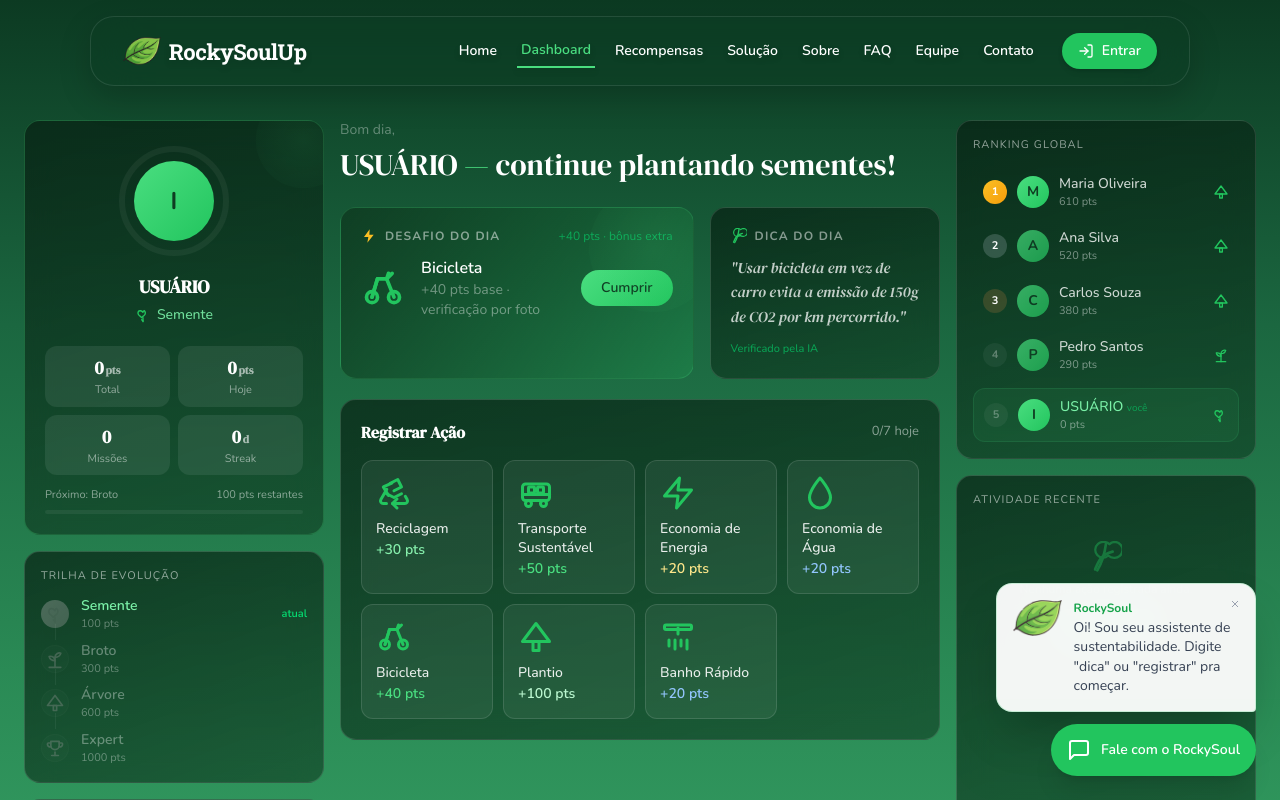
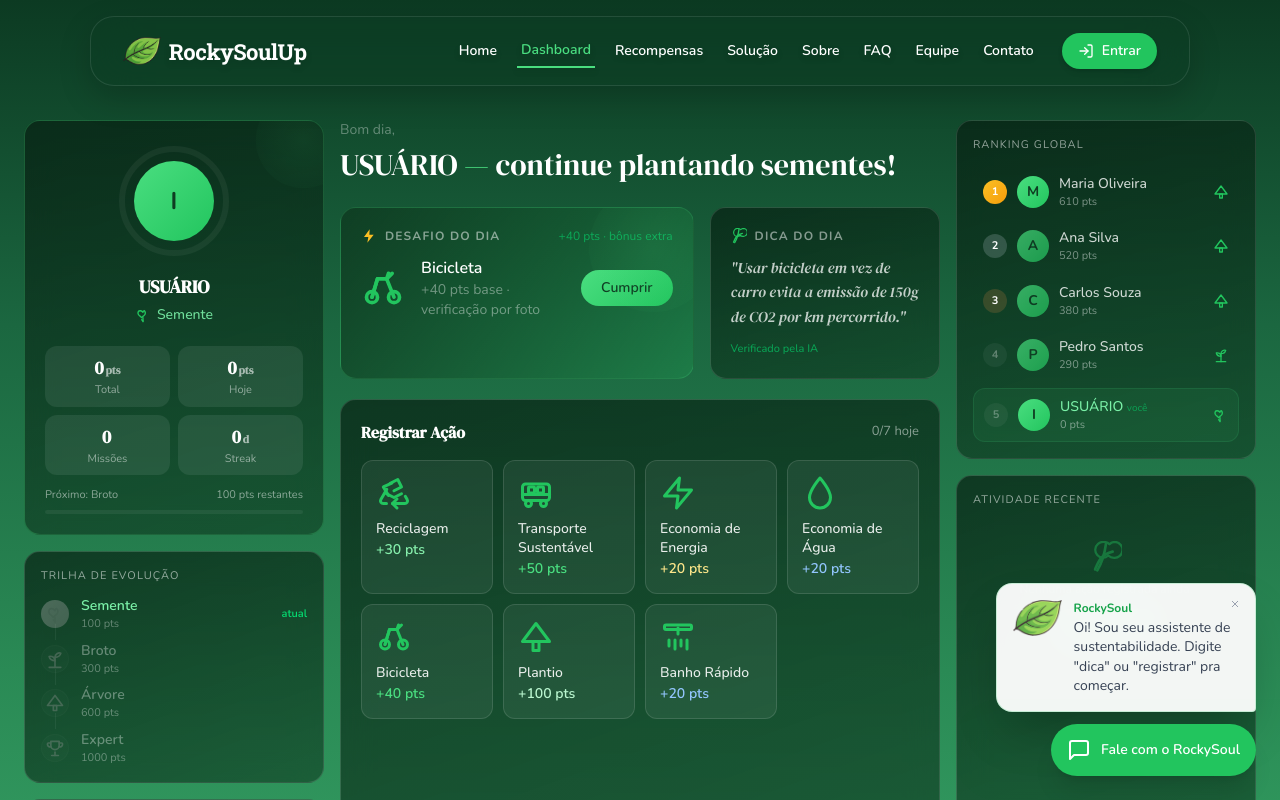
Before and after one commit to igorodriguesd/rockysoul-react, a React (Vite) app: page /dashboard in a window 1280 px wide. Shown: the top 800 px of the page. Built offline with nearby package versions, Linux system fonts and the light colour scheme.

Commit message:
feat: alinhando os cards do dashboard

```diff
--- a/src/pages/Dashboard.tsx
+++ b/src/pages/Dashboard.tsx
@@ -382,12 +382,12 @@ export default function Dashboard() {
           </div>
 
           {/* Registrar ação */}
-          <div className="glass-strong rounded-2xl p-5">
+          <div className="glass-strong rounded-2xl p-5 flex-1 flex flex-col">
             <div className="flex items-center justify-between mb-4">
               <h2 className="text-white font-semibold">Registrar Ação</h2>
               <span className="text-white/50 text-[13px]">{feitasHoje.size}/{MISSOES.length} hoje</span>
             </div>
-            <div className="grid grid-cols-2 sm:grid-cols-3 xl:grid-cols-4 2xl:grid-cols-5 gap-2.5">
+            <div className="grid grid-cols-2 sm:grid-cols-3 xl:grid-cols-4 2xl:grid-cols-5 gap-2.5 auto-rows-min flex-1 content-start">
               {MISSOES.map(missao => {
                 const cor = MISSAO_COR_MAP[missao.id] || '#4ade80';
                 const checked = feitasHoje.has(missao.nome);
```
